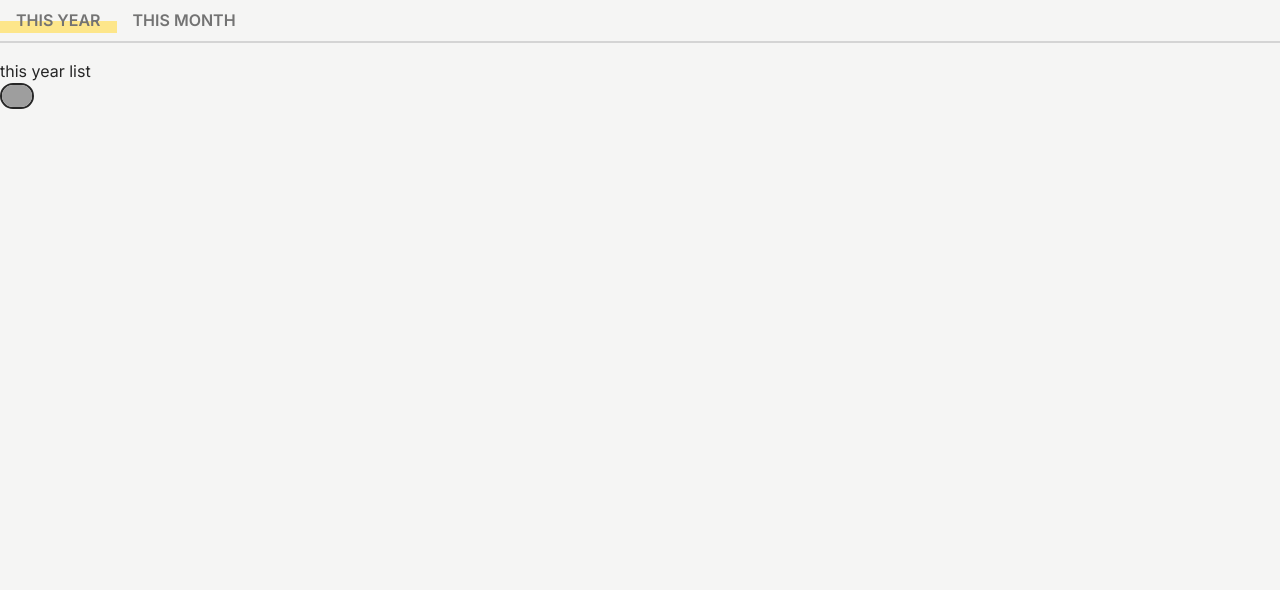
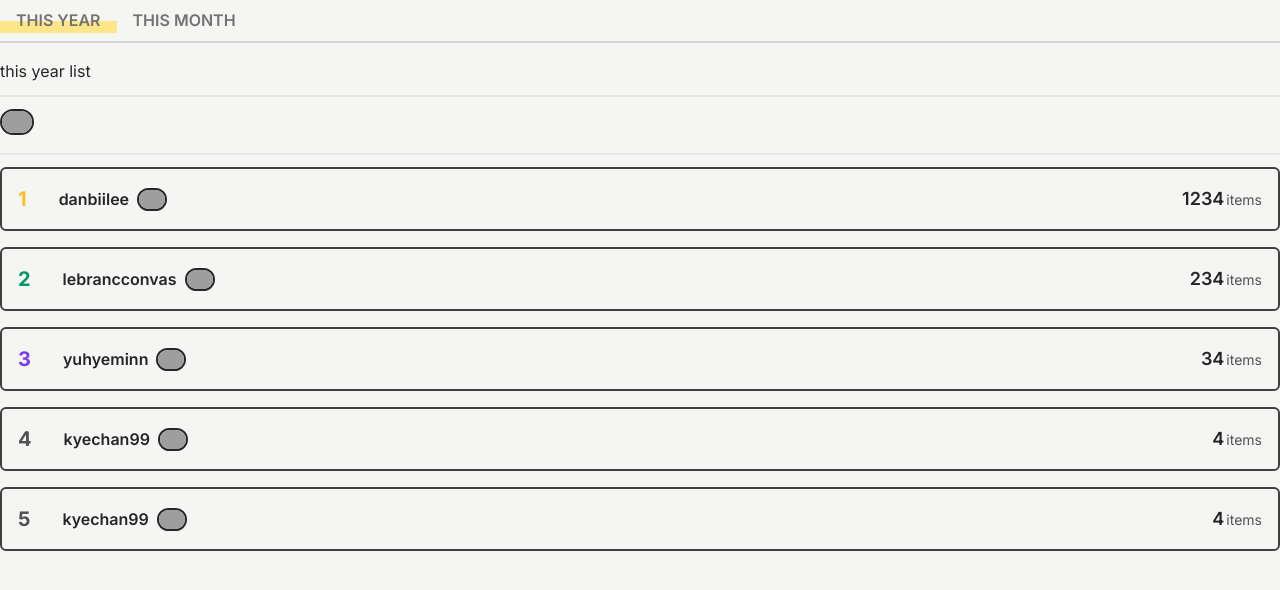
Before and after one commit to m8ke4us/geethub-fe, a Next.js app: page / in a window 1280 px wide. Shown: the top 590 px of the page. Built offline with nearby package versions, Linux system fonts and the light colour scheme; grey boxes are pictures that could not be loaded.

Commit message:
[GEETHUB-16] feat: CommitRankList 템플릿 추가 (#5)

```diff
--- a/src/app/page.tsx
+++ b/src/app/page.tsx
@@ -1,9 +1,11 @@
 import Avatar from '@/components/Avatar';
 import Tab from '@/components/Tab';
+import CommitRankList from '@/template/CommitRankList';
 
 import type { TabProps } from '@/components/Tab';
+import type { CommitRankListProps } from '@/template/CommitRankList';
 
-const items: TabProps['items'] = [
+const tabItems: TabProps['items'] = [
   {
     label: 'THIS YEAR',
     value: 'YEAR',
@@ -16,11 +18,54 @@ const items: TabProps['items'] = [
   },
 ];
 
+const commitRankItems: CommitRankListProps['items'] = [
+  {
+    id: '1',
+    rank: 1,
+    username: 'danbiilee',
+    avatarPath: '53761241?s=48&v=4',
+    count: 1234,
+  },
+  {
+    id: '2',
+    rank: 2,
+    username: 'lebrancconvas',
+    avatarPath: '33986491?v=4',
+    count: 234,
+  },
+  {
+    id: '3',
+    rank: 3,
+    username: 'yuhyeminn',
+    avatarPath: '58774719?v=4',
+    count: 34,
+  },
+  {
+    id: '4',
+    rank: 4,
+    username: 'kyechan99',
+    avatarPath: '14146566?v=4',
+    count: 4,
+  },
+  {
+    id: '5',
+    rank: 5,
+    username: 'kyechan99',
+    avatarPath: '14146566?v=4',
+    count: 4,
+  },
+];
+
 export default function Home() {
+  const brStyles = 'my-3 h-0.5 w-full bg-neutral-200';
+
   return (
     <main className="min-h-screen">
-      <Tab defaultActiveValue="YEAR" items={items} />
+      <Tab defaultActiveValue="YEAR" items={tabItems} />
+      <div className={brStyles} />
       <Avatar path="142975816?s=48&v=4" alt="example avatar" size={30} />
+      <div className={brStyles} />
+      <CommitRankList items={commitRankItems} />
     </main>
   );
 }
--- a/src/components/Avatar/index.tsx
+++ b/src/components/Avatar/index.tsx
@@ -1,5 +1,4 @@
 import Image from 'next/image';
-import React from 'react';
 
 import { AVATAR_SRC } from '@/constants';
 
--- a/src/components/Tab/index.tsx
+++ b/src/components/Tab/index.tsx
@@ -7,7 +7,6 @@ type ItemValue = string;
 interface TabItem extends React.PropsWithChildren {
   label: React.ReactNode;
   value: ItemValue;
-  children?: React.ReactNode;
 }
 export interface TabProps {
   defaultActiveValue: ItemValue;
--- /dev/null
+++ b/src/template/CommitRankList/index.tsx
@@ -0,0 +1,60 @@
+import classnames from 'classnames';
+
+import Avatar from '@/components/Avatar';
+
+interface CommitRankItem {
+  id: string;
+  rank: number;
+  username: string;
+  avatarPath: string;
+  count: number;
+}
+export interface CommitRankListProps {
+  items: CommitRankItem[];
+}
+
+interface RankTextColorType {
+  [key: string]: string;
+}
+
+const rankTextColorClasses: RankTextColorType = {
+  1: 'text-amber-400',
+  2: 'text-emerald-600',
+  3: 'text-violet-600',
+  default: 'text-neutral-600',
+};
+
+function CommitRankItem({ rank, username, avatarPath, count }: CommitRankItem) {
+  return (
+    <li className="mb-4 flex items-center justify-between rounded-md border-2 border-neutral-700 p-4">
+      <div className="flex items-center">
+        <span
+          className={classnames(
+            'mr-8 text-xl font-bold',
+            rank <= 3 ? rankTextColorClasses[rank] : rankTextColorClasses.default,
+          )}
+        >
+          {rank}
+        </span>
+        <span className="mr-2 font-semibold">{username}</span>
+        <Avatar path={avatarPath} alt={`${username} avatar`} size={26} />
+      </div>
+      <div>
+        <span className="mr-0.5 text-lg font-semibold">{count}</span>
+        <span className="text-sm text-neutral-600">items</span>
+      </div>
+    </li>
+  );
+}
+
+function CommitRankList({ items }: CommitRankListProps) {
+  return (
+    <ul>
+      {items.map((item) => (
+        <CommitRankItem key={item.id} {...item} />
+      ))}
+    </ul>
+  );
+}
+
+export default CommitRankList;
--- a/tailwind.config.ts
+++ b/tailwind.config.ts
@@ -1,20 +1,20 @@
-import type { Config } from 'tailwindcss'
+import type { Config } from 'tailwindcss';
 
 const config: Config = {
   content: [
+    './src/app/**/*.{js,ts,jsx,tsx,mdx}',
     './src/pages/**/*.{js,ts,jsx,tsx,mdx}',
     './src/components/**/*.{js,ts,jsx,tsx,mdx}',
-    './src/app/**/*.{js,ts,jsx,tsx,mdx}',
+    './src/template/**/*.{js,ts,jsx,tsx,mdx}',
   ],
   theme: {
     extend: {
       backgroundImage: {
         'gradient-radial': 'radial-gradient(var(--tw-gradient-stops))',
-        'gradient-conic':
-          'conic-gradient(from 180deg at 50% 50%, var(--tw-gradient-stops))',
+        'gradient-conic': 'conic-gradient(from 180deg at 50% 50%, var(--tw-gradient-stops))',
       },
     },
   },
   plugins: [],
-}
-export default config
+};
+export default config;
```
